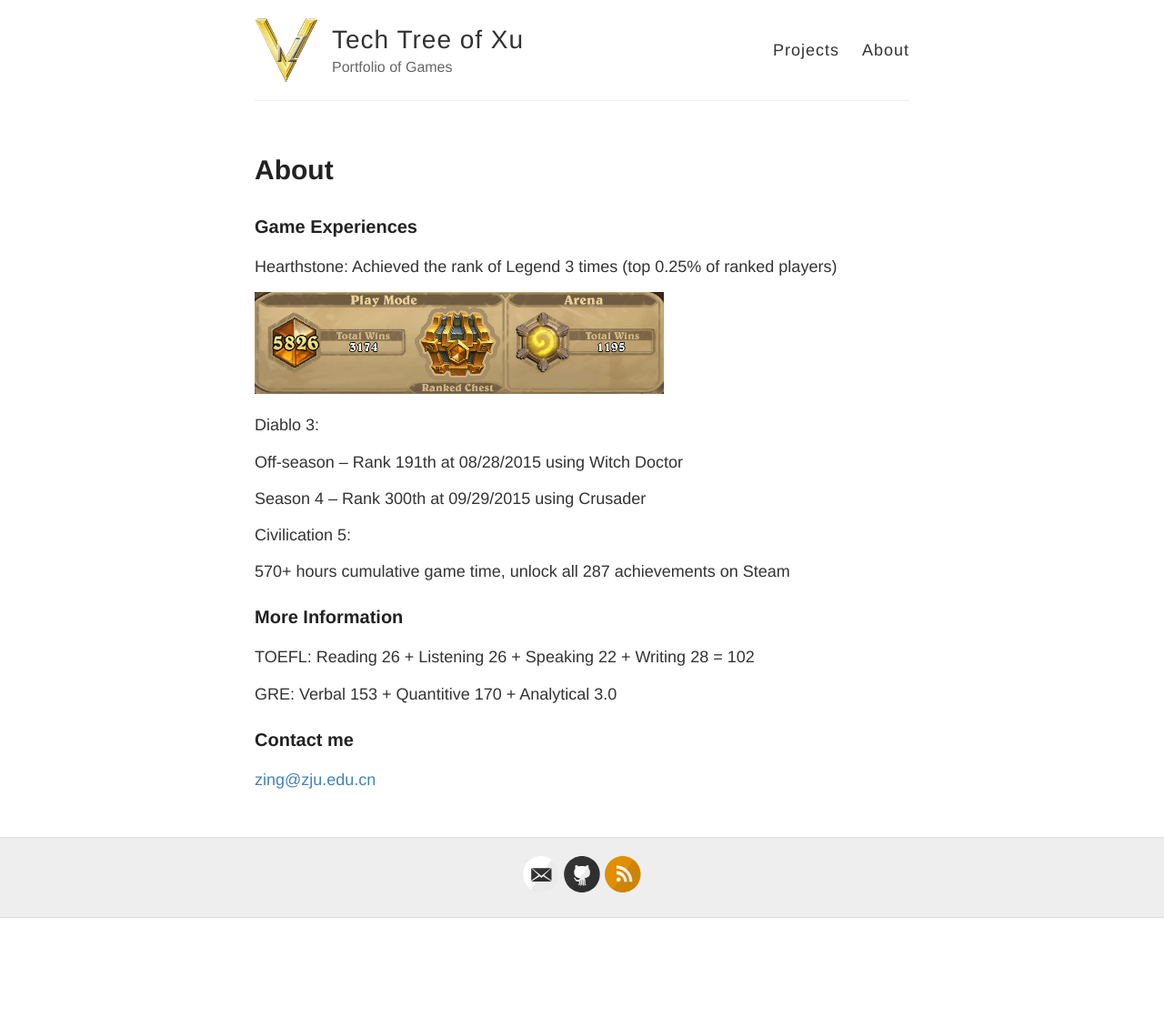
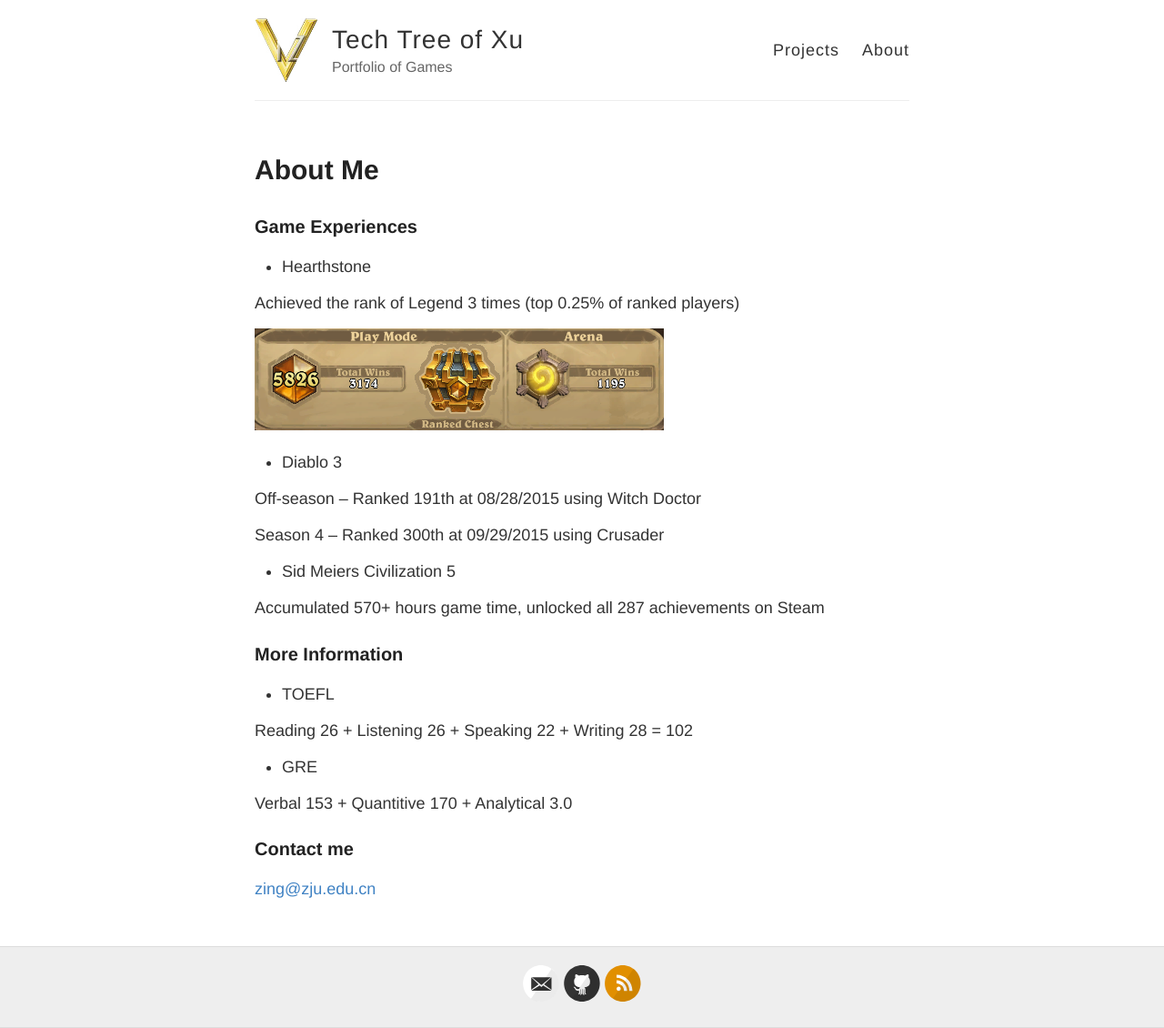
Before and after one commit to xu2333/xu2333.github.io, a Jekyll site: the page built from about.md, in a window 1280 px wide. Shown: the whole page at 91% size. Built offline with Jekyll 4.4.1, drawn with Linux system fonts in a browser that asks for light colours; Markdown is read by kramdown in place of the engine named in the settings; before the commit the page ends 1009 px from its top, so only the background shows below that.

Commit message:
game experience'

```diff
--- a/about.md
+++ b/about.md
@@ -1,30 +1,36 @@
 ---
 layout: page
-title: About
+title: About Me
 permalink: /about/
 ---
 
 ### Game Experiences
 
-Hearthstone: Achieved the rank of Legend 3 times (top 0.25% of ranked players)
+* Hearthstone
+
+Achieved the rank of Legend 3 times (top 0.25% of ranked players)
 
 <img src="{{ site.baseurl }}/images/hearthstone.png" style="width: 450px;"/>
 
-Diablo 3:
+* Diablo 3
 
-Off-season -- Rank 191th at 08/28/2015 using Witch Doctor
+Off-season -- Ranked 191th at 08/28/2015 using Witch Doctor
 
-Season 4 --  Rank 300th at 09/29/2015 using Crusader
+Season 4 --  Ranked 300th at 09/29/2015 using Crusader
 
-Civilication 5:
+* Sid Meiers Civilization 5
 
-570+ hours cumulative game time, unlock all 287 achievements on Steam
+Accumulated 570+ hours game time, unlocked all 287 achievements on Steam
 
 ### More Information
 
-TOEFL: Reading 26 + Listening 26 + Speaking 22 + Writing 28 = 102
+* TOEFL
 
-GRE:   Verbal 153 + Quantitive 170 + Analytical 3.0
+Reading 26 + Listening 26 + Speaking 22 + Writing 28 = 102
+
+* GRE
+
+Verbal 153 + Quantitive 170 + Analytical 3.0
 
 ### Contact me
 
```
